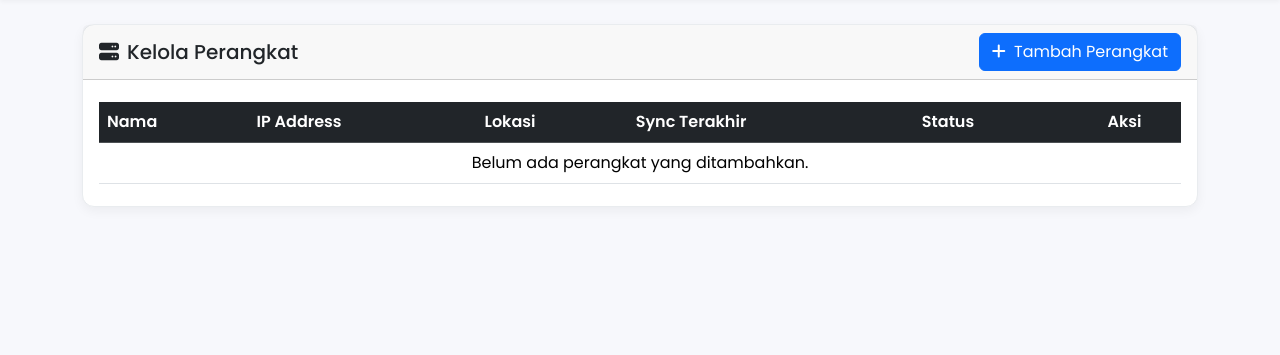
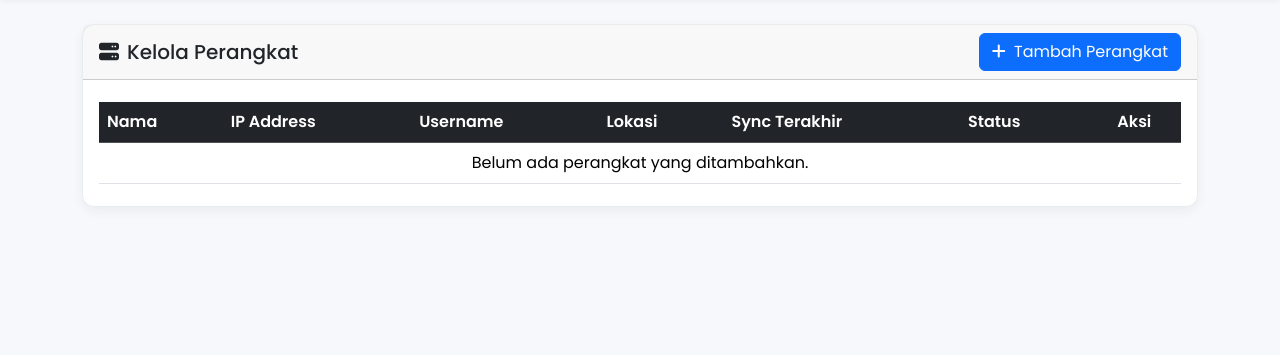
Before and after one commit to lalz7/web-master, a Flask app: page /devices in a window 1280 px wide. Shown: the part 65-420 px from the top of the page. Run offline with Flask 3, Linux system fonts and the light colour scheme; a user stored in the database is signed in; data that the repository does not hold is empty; some libraries are stand-ins or nearby versions.

Commit message:
user.pass

```diff
--- a/app.py
+++ b/app.py
@@ -24,7 +24,11 @@ class User(UserMixin):
         self.id, self.username, self.password_hash = id, username, generate_password_hash(password)
     def check_password(self, password): return check_password_hash(self.password_hash, password)
 
-admin_user = User(id=1, username='admin', password='bukalah123')
+# Mengambil kredensial dari environment variables dengan nilai default
+ADMIN_USERNAME = os.environ.get('ADMIN_USERNAME', 'admin')
+ADMIN_PASSWORD = os.environ.get('ADMIN_PASSWORD', 'bukalah123')
+
+admin_user = User(id=1, username=ADMIN_USERNAME, password=ADMIN_PASSWORD)
 users = {str(admin_user.id): admin_user}
 
 @login_manager.user_loader
@@ -92,22 +96,22 @@ def devices():
 @app.route('/devices/add', methods=['POST'])
 @login_required
 def add_device():
-    ip, name, location, target_api = (request.form.get(key) for key in ['ip', 'name', 'location', 'targetApi'])
-    if not ip or not name:
-        flash('IP dan Nama Perangkat wajib diisi.', 'danger')
+    ip, name, location, target_api, username, password = (request.form.get(key) for key in ['ip', 'name', 'location', 'targetApi', 'username', 'password'])
+    if not ip or not name or not username or not password:
+        flash('IP, Nama, Username, dan Password wajib diisi.', 'danger')
     else:
-        success, message = db.add_device(ip, name, location, target_api)
+        success, message = db.add_device(ip, name, location, target_api, username, password)
         flash(message, 'success' if success else 'danger')
     return redirect(url_for('devices'))
 
 @app.route('/devices/update', methods=['POST'])
 @login_required
 def update_device():
-    ip, name, location, target_api = (request.form.get(key) for key in ['ip', 'name', 'location', 'targetApi'])
-    if not ip or not name:
-        flash('IP dan Nama Perangkat wajib diisi.', 'danger')
+    ip, name, location, target_api, username, password = (request.form.get(key) for key in ['ip', 'name', 'location', 'targetApi', 'username', 'password'])
+    if not ip or not name or not username:
+        flash('IP, Nama, dan Username wajib diisi.', 'danger')
     else:
-        if db.update_device(ip, name, location, target_api):
+        if db.update_device(ip, name, location, target_api, username, password):
             flash('Perangkat berhasil diperbarui.', 'success')
         else:
             flash('Gagal memperbarui perangkat atau tidak ada perubahan data.', 'warning')
--- a/config.py
+++ b/config.py
@@ -4,10 +4,6 @@ DB_HOST = "localhost"
 DB_USER = "izlal"
 DB_PASS = "1sampai8"
 DB_NAME = "web_master"
-
-# Kredensial Perangkat Hikvision (untuk sync_service.py)
-HIK_USER = "admin"
-HIK_PASS = "bukalah123"
 
 # Pengaturan Polling
 POLL_INTERVAL = 2
--- a/database.py
+++ b/database.py
@@ -30,10 +30,21 @@ def init_db():
             name VARCHAR(255),
             location VARCHAR(255),
             targetApi VARCHAR(255) NULL,
+            username VARCHAR(255) NULL,
+            password VARCHAR(255) NULL,
             status VARCHAR(20) DEFAULT 'offline',
             lastSync DATETIME NULL
         )
     """)
+    # Menambahkan kolom username dan password jika belum ada (untuk migrasi)
+    try:
+        c.execute("ALTER TABLE devices ADD COLUMN username VARCHAR(255) NULL")
+        c.execute("ALTER TABLE devices ADD COLUMN password VARCHAR(255) NULL")
+    except mysql.connector.Error as err:
+        # Abaikan error jika kolom sudah ada
+        if err.errno != 1060: # Error code for 'Duplicate column name'
+            raise
+
     c.close()
     conn.close()
 
@@ -144,13 +155,13 @@ def get_events_by_date(target_date, location=None, ip=None):
     conn.close()
     return events
 
-def add_device(ip, name, location, target_api):
+def add_device(ip, name, location, target_api, username, password):
     """Menambahkan perangkat baru ke database."""
     conn = get_db()
     c = conn.cursor()
     try:
-        c.execute("INSERT INTO devices (ip, name, location, targetApi, status) VALUES (%s, %s, %s, %s, 'new')",
-                  (ip, name, location, target_api))
+        c.execute("INSERT INTO devices (ip, name, location, targetApi, username, password, status) VALUES (%s, %s, %s, %s, %s, %s, 'new')",
+                  (ip, name, location, target_api, username, password))
         return True, "Perangkat berhasil ditambahkan."
     except mysql.connector.IntegrityError:
         return False, "Perangkat dengan IP tersebut sudah ada."
@@ -158,12 +169,19 @@ def add_device(ip, name, location, target_api):
         c.close()
         conn.close()
 
-def update_device(original_ip, name, location, target_api):
+def update_device(original_ip, name, location, target_api, username, password):
     """Memperbarui data perangkat di database."""
     conn = get_db()
     c = conn.cursor()
-    c.execute("UPDATE devices SET name=%s, location=%s, targetApi=%s WHERE ip=%s",
-              (name, location, target_api, original_ip))
+    # Hanya update password jika diisi, jika tidak, pertahankan yang lama
+    if password:
+        query = "UPDATE devices SET name=%s, location=%s, targetApi=%s, username=%s, password=%s WHERE ip=%s"
+        values = (name, location, target_api, username, password, original_ip)
+    else:
+        query = "UPDATE devices SET name=%s, location=%s, targetApi=%s, username=%s WHERE ip=%s"
+        values = (name, location, target_api, username, original_ip)
+
+    c.execute(query, values)
     affected = c.rowcount
     c.close()
     conn.close()
--- a/templates/devices.html
+++ b/templates/devices.html
@@ -3,7 +3,6 @@
 {% block title %}Kelola Perangkat{% endblock %}
 
 {% block content %}
-<!-- CSS untuk animasi feedback saat status berubah -->
 <style>
     @keyframes flash-green {
       0%, 100% { background-color: #198754; box-shadow: none; }
@@ -25,7 +24,6 @@
 <div class="card">
     <div class="card-header d-flex justify-content-between align-items-center">
         <h5 class="mb-0"><i class="fas fa-server me-2"></i>Kelola Perangkat</h5>
-        <!-- Tombol untuk memicu modal tambah perangkat -->
         <button type="button" class="btn btn-primary" data-bs-toggle="modal" data-bs-target="#addDeviceModal">
             <i class="fas fa-plus me-1"></i> Tambah Perangkat
         </button>
@@ -37,6 +35,7 @@
                     <tr>
                         <th>Nama</th>
                         <th>IP Address</th>
+                        <th>Username</th>
                         <th>Lokasi</th>
                         <th>Sync Terakhir</th>
                         <th>Status</th>
@@ -46,27 +45,24 @@
                 <tbody>
                     {% for device in devices %}
                     <tr>
-                        <!-- Nama perangkat bisa diklik untuk memfilter log event -->
                         <td><a href="{{ url_for('index', device=device.name) }}" class="fw-bold text-decoration-none">{{ device.name }}</a></td>
                         <td>{{ device.ip }}</td>
+                        <td>{{ device.username or '-' }}</td>
                         <td>{{ device.location or '-' }}</td>
-                        <!-- Atribut data-ip-sync digunakan oleh JavaScript untuk update real-time -->
                         <td data-ip-sync="{{ device.ip }}">{{ device.lastSync.strftime('%d-%m-%Y %H:%M:%S') if device.lastSync else 'Belum pernah' }}</td>
                         <td>
-                            <!-- Badge status dengan ID unik untuk update via JavaScript -->
                             <span id="status-{{ device.ip.replace('.', '-') }}" class="badge {% if device.status == 'online' %}bg-success{% elif device.status == 'offline' %}bg-secondary{% elif device.status == 'error' %}bg-danger{% else %}bg-warning text-dark{% endif %}">
                                 {{ device.status }}
                             </span>
                         </td>
                         <td class="text-center">
-                            <!-- Tombol aksi untuk setiap perangkat -->
                             <button class="btn btn-sm btn-outline-primary ping-btn" data-ip="{{ device.ip }}" title="Live Ping"><i class="fas fa-wifi"></i></button>
                             <button type="button" class="btn btn-sm btn-outline-warning" data-bs-toggle="modal" data-bs-target="#editModal-{{ device.ip.replace('.', '-') }}" title="Edit"><i class="fas fa-edit"></i></button>
                             <button class="btn btn-sm btn-outline-danger delete-btn" data-ip="{{ device.ip }}" data-name="{{ device.name }}" title="Hapus"><i class="fas fa-trash"></i></button>
                         </td>
                     </tr>
                     {% else %}
-                    <tr><td colspan="6" class="text-center">Belum ada perangkat yang ditambahkan.</td></tr>
+                    <tr><td colspan="7" class="text-center">Belum ada perangkat yang ditambahkan.</td></tr>
                     {% endfor %}
                 </tbody>
             </table>
@@ -74,7 +70,6 @@
     </div>
 </div>
 
-<!-- Modal untuk Tambah Perangkat Baru -->
 <div class="modal fade" id="addDeviceModal" tabindex="-1" aria-labelledby="addDeviceModalLabel" aria-hidden="true">
     <div class="modal-dialog">
         <div class="modal-content">
@@ -91,6 +86,16 @@
                     <div class="mb-3">
                         <label for="name" class="form-label">Nama Perangkat</label>
                         <input type="text" class="form-control" name="name" required>
+                    </div>
+                     <div class="row">
+                        <div class="col-md-6 mb-3">
+                            <label for="username" class="form-label">Username</label>
+                            <input type="text" class="form-control" name="username" required>
+                        </div>
+                        <div class="col-md-6 mb-3">
+                            <label for="password" class="form-label">Password</label>
+                            <input type="password" class="form-control" name="password" required>
+                        </div>
                     </div>
                     <div class="mb-3">
                         <label for="location" class="form-label">Lokasi</label>
@@ -110,7 +115,6 @@
     </div>
 </div>
 
-<!-- Loop untuk membuat Modal Edit untuk SETIAP perangkat -->
 {% for device in devices %}
 <div class="modal fade" id="editModal-{{ device.ip.replace('.', '-') }}" tabindex="-1" aria-labelledby="editModalLabel-{{ device.ip.replace('.', '-') }}" aria-hidden="true">
     <div class="modal-dialog">
@@ -129,6 +133,16 @@
                     <div class="mb-3">
                         <label class="form-label">Nama Perangkat</label>
                         <input type="text" class="form-control" name="name" value="{{ device.name }}" required>
+                    </div>
+                    <div class="row">
+                        <div class="col-md-6 mb-3">
+                            <label class="form-label">Username</label>
+                            <input type="text" class="form-control" name="username" value="{{ device.username }}" required>
+                        </div>
+                        <div class="col-md-6 mb-3">
+                            <label class="form-label">Password</label>
+                            <input type="password" class="form-control" name="password" placeholder="Isi untuk mengubah">
+                        </div>
                     </div>
                     <div class="mb-3">
                         <label class="form-label">Lokasi</label>
@@ -149,12 +163,10 @@
 </div>
 {% endfor %}
 
-<!-- Form Hapus (tersembunyi), digunakan oleh SweetAlert -->
 <form id="deleteForm" method="POST" action=""><input type="hidden" name="ip" id="deleteIp"></form>
 {% endblock %}
 
 {% block scripts %}
-<!-- Memuat library jQuery, DataTables, dan SweetAlert2 -->
 <script src="https://code.jquery.com/jquery-3.7.1.min.js"></script>
 <script src="https://cdn.datatables.net/2.0.8/js/dataTables.js"></script>
 <script src="https://cdn.datatables.net/2.0.8/js/dataTables.bootstrap5.js"></script>
```
Also changed, not shown: sync_service.py (+9 -7 lines), readme.md (deleted).
